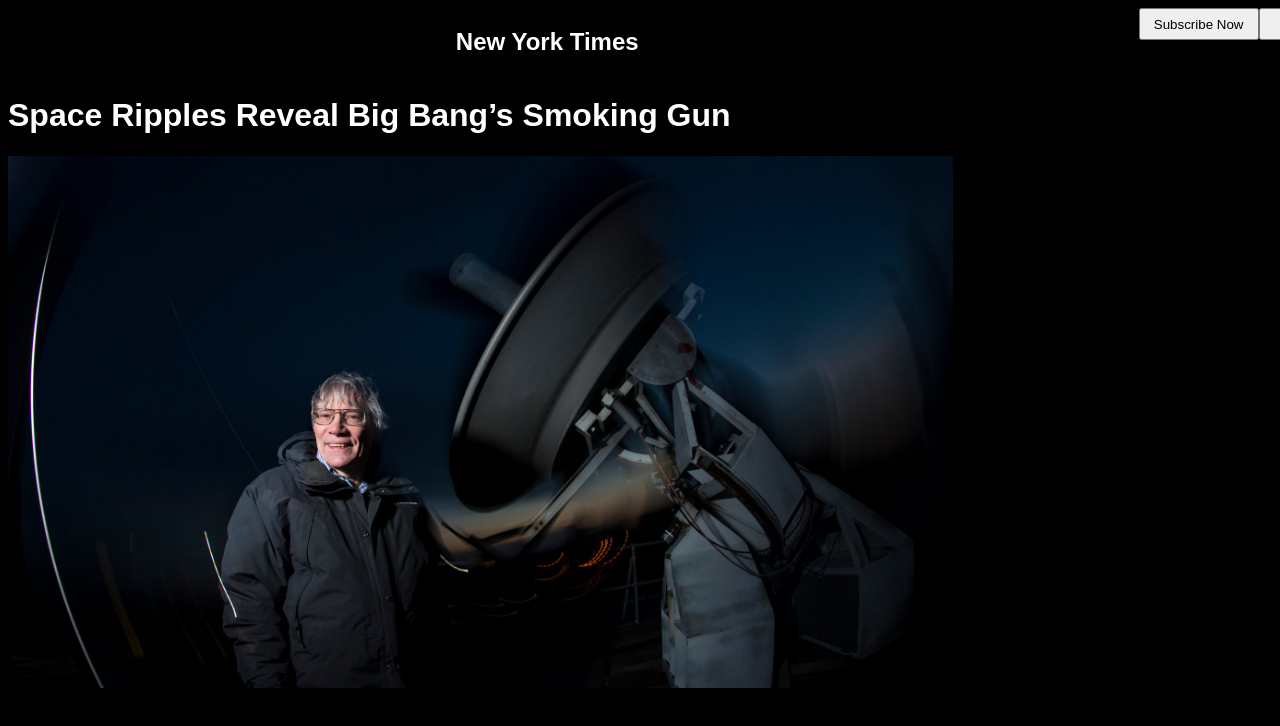
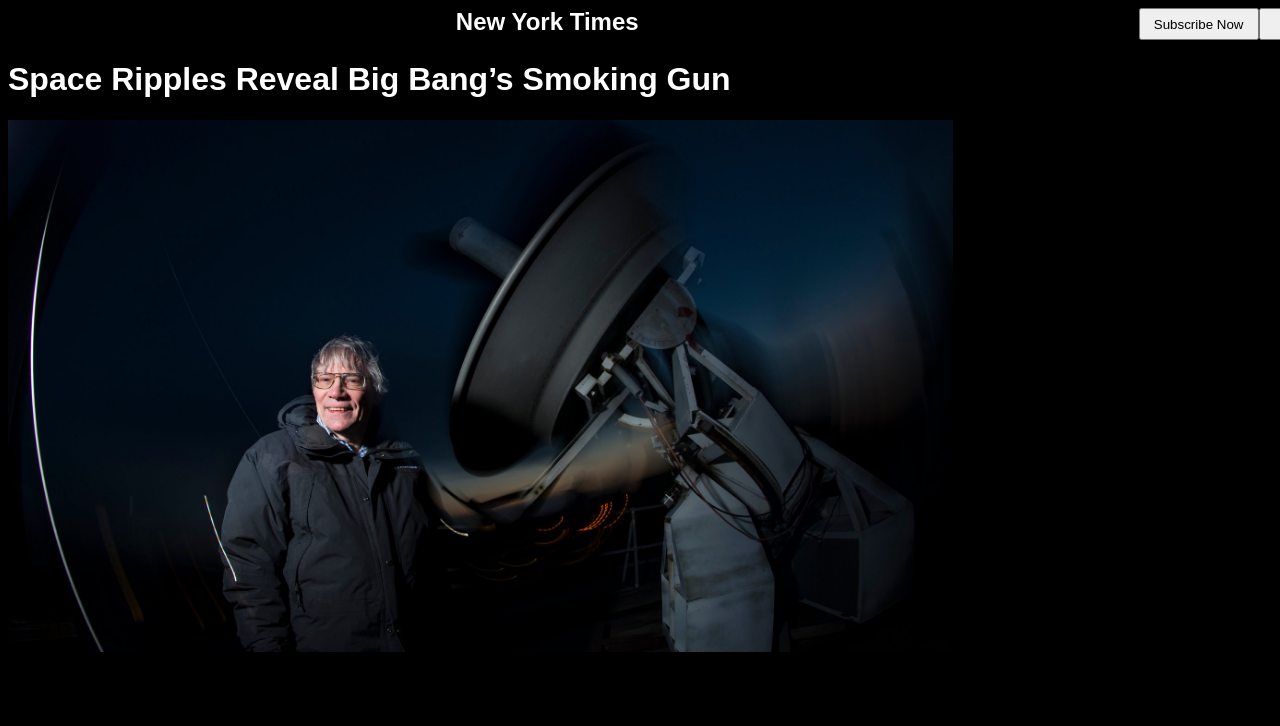
Before and after one commit to D20JS/New-York-Times-Assignment, a plain HTML site: page index.html in a window 1280 px wide. Shown: the top 726 px of the page. Drawn offline with Linux system fonts and the light colour scheme.

Commit message:
positioned changed in css

```diff
--- a/index.html
+++ b/index.html
@@ -17,7 +17,7 @@
       <button type="button">Subscribe Now</button>
       <button type="button">Log In</button>
     </header>
-    <div>
+    <div class="main-content">
       <h1>Space Ripples Reveal Big Bang’s Smoking Gun</h1>
       <img id="main-img" src="img/NYTmain.jpg" alt="main-image" />
     </div>
--- a/style.css
+++ b/style.css
@@ -4,6 +4,8 @@ body {
   font-family: "Monsterrat", sans-serif;
   background-color: black;
   color: white;
+  display: flex;
+  flex-direction: column;
 }
 
 #menu {
@@ -23,6 +25,8 @@ body {
 header {
   display: flex;
   justify-content: center;
+}
+h2 {
   margin: 0;
 }
 
@@ -37,3 +41,9 @@ button {
   width: 945px;
   height: 532px;
 }
+
+.main-content {
+  display: flex;
+  flex-direction: column;
+  justify-content: center;
+}
```
